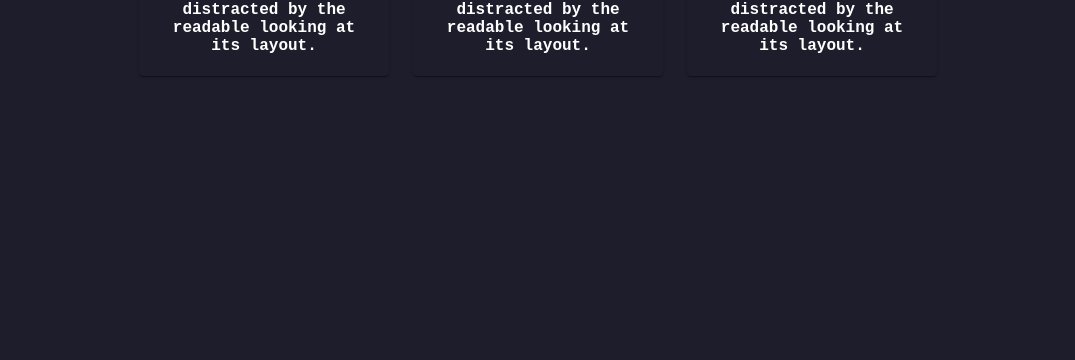
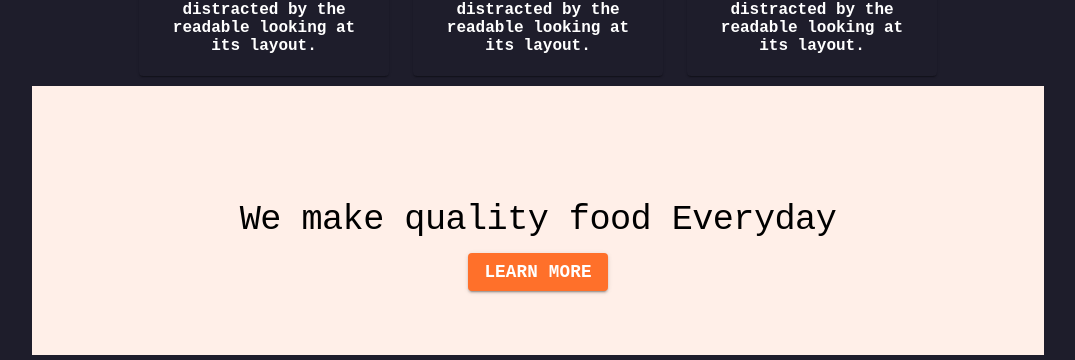
Before and after one commit to JuanJoseDuranRinconCAMPUS2/aws-foods, a React (Vite) app: page / in a window 1280 px wide. Shown: the part 1831-2191 px from the top of the page, without its empty margins (102-1177 px from the left). Before the commit the page ends 1915 px from the top, so only its background shows below. Built offline with nearby package versions, Linux system fonts and the light colour scheme.

Commit message:
feat: :sparkles: creacion e implementacion de la seccion de informacion extra para la pagina web
en este commit se realiza esta seccion de informacion extra para la pagina web desde la maquetacion, diseño y adaptibilidad

```diff
--- /dev/null
+++ b/src/components/Learn/LearnMFood.jsx
@@ -0,0 +1,58 @@
+import * as React from 'react';
+import Box from '@mui/material/Box';
+import Grid from '@mui/material/Grid';
+import Typography from '@mui/material/Typography';
+import { Button, CardActionArea, CardActions } from '@mui/material';
+import Card from '@mui/material/Card';
+import CardContent from '@mui/material/CardContent';
+import CardMedia from '@mui/material/CardMedia';
+import { theme } from '../Header/HeaderFood';
+import { createTheme, ThemeProvider } from '@mui/material/styles';
+
+
+function LearnMFood() {
+
+  return (
+    <>
+
+     <ThemeProvider theme={theme}>
+        <Box sx={{
+            flexGrow: 1, display: 'flex', justifyContent: 'center', alignItems: 'center', marginTop: '10px',
+            flexDirection: 'column', backgroundColor: '#ffefe8', marginX: '10%', paddingY: '5%' }}>
+            <Typography variant="h1"
+                gutterBottom
+                className='Services'
+                sx={{
+                    marginTop: { xs: '50px'},
+                    justifyContent: 'center',
+                    flexGrow: 1,
+                    fontFamily: 'monospace',
+                    fontWeight: 200,
+                    fontSize: { xs: '1.4rem', sm: '2.1rem', md: '2.2rem' },
+                    textAlign: { xs: 'center', sm: 'center' },
+                    color: 'black',
+                    textDecoration: 'none',
+                }}
+            >
+                We make quality food Everyday
+            </Typography>
+            <Button variant="contained" color="orange">
+                <Typography
+                        sx={{
+                            justifyContent: 'left',
+                            fontFamily: 'monospace',
+                            fontWeight: 600,
+                            fontSize: { xs: '1.1rem', sm: '1.1rem', md: '1.1rem' },
+                            color: '#fff',
+                            textDecoration: 'none',
+                        }}
+                    >
+                    Learn More
+                </Typography>
+            </Button>
+        </Box>
+    </ThemeProvider>
+    </>
+  );
+}
+export default LearnMFood;
--- a/src/main.jsx
+++ b/src/main.jsx
@@ -5,6 +5,7 @@ import HeaderFood from './components/Header/HeaderFood'
 import AboutUsFood from './components/AboutUs/AboutUsFood'
 import MenuFood from './components/Menu/MenuFood'
 import ServicesFood from './components/Services/ServicesFood'
+import LearnMFood from './components/Learn/LearnMFood'
 
 ReactDOM.createRoot(document.getElementById('root')).render(
   <React.StrictMode>
@@ -13,6 +14,7 @@ ReactDOM.createRoot(document.getElementById('root')).render(
     <AboutUsFood/>
     <MenuFood/>
     <ServicesFood/>
+    <LearnMFood/>
 
   </React.StrictMode>,
 )
```
